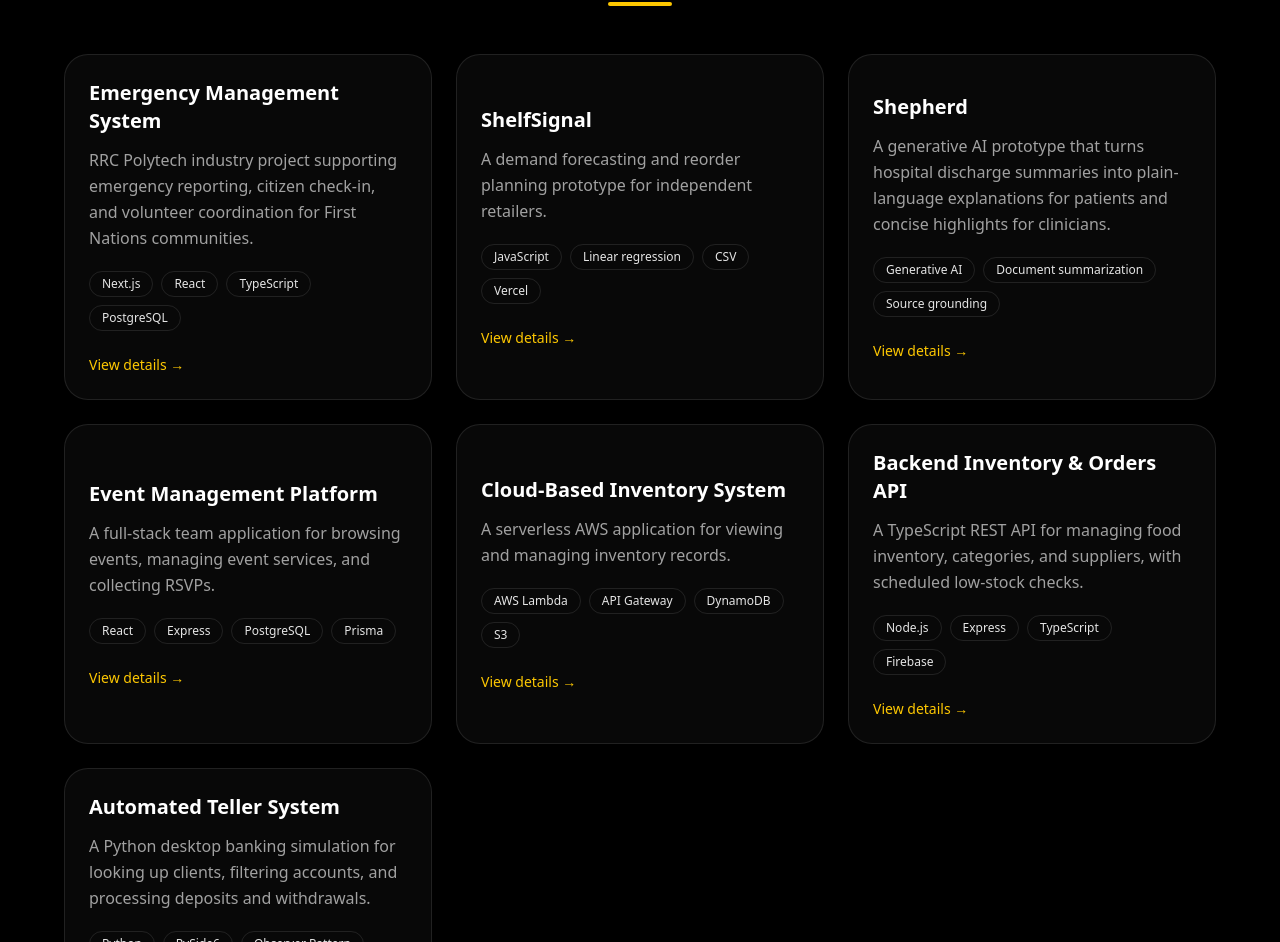
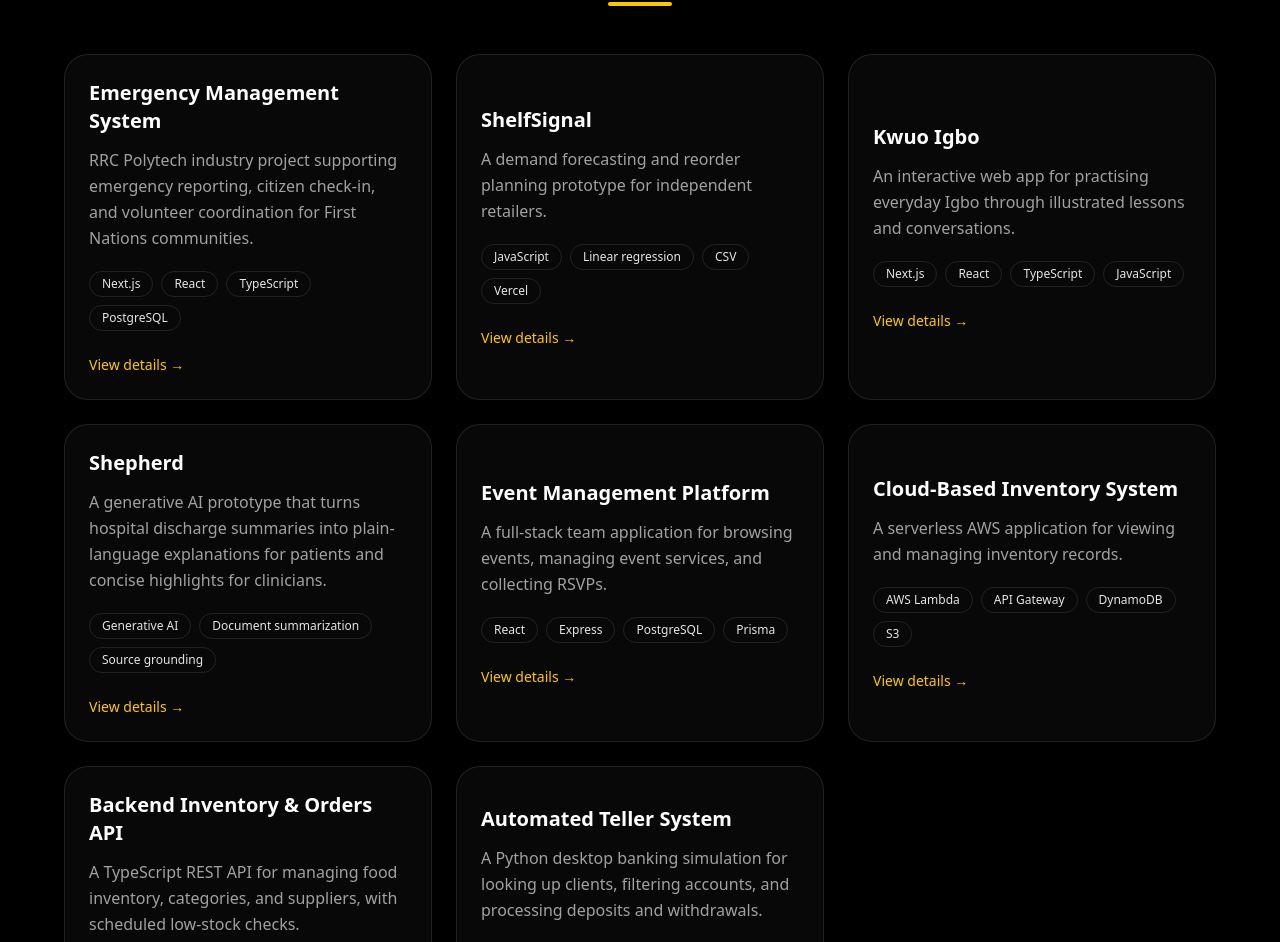
Before and after one commit to jecheta-rrc/nkechi-portfolio, a Next.js app: page / in a window 1280 px wide. Shown: the part 1000-1942 px from the top of the page. Built offline with nearby package versions, Linux system fonts and the light colour scheme; a web font is replaced by a local one.

Commit message:
Add Kwuo Igbo to portfolio projects

```diff
--- a/src/data/projects.ts
+++ b/src/data/projects.ts
@@ -39,6 +39,20 @@ export const projects: Project[] = [
       "Flags products that may run out before the supplier can deliver.",
       "Calculates reorder quantities from demand, lead time, available stock, and incoming units.",
       "Compares forecast errors across 24 historical predictions in the sample dataset.",
+    ],
+  },
+  {
+    title: "Kwuo Igbo",
+    description:
+      "An interactive web app for practising everyday Igbo through illustrated lessons and conversations.",
+    longDescription:
+      "I built and deployed Kwuo Igbo to help learners practise everyday vocabulary and conversations at their own pace. The app combines illustrated chapters, quizzes, phrase recall, and an interactive family conversation. I redesigned dialogue review to show one bilingual phrase at a time and added progress tracking in the browser.",
+    tech: ["Next.js", "React", "TypeScript", "JavaScript", "Vercel"],
+    liveUrl: "https://kwuo-igbo.vercel.app/",
+    highlights: [
+      "Built 50 illustrated chapters with vocabulary review and quizzes.",
+      "Added bilingual dialogue review and phrase recall for everyday situations.",
+      "Created an interactive family conversation with feedback on responses.",
     ],
   },
   {
```
